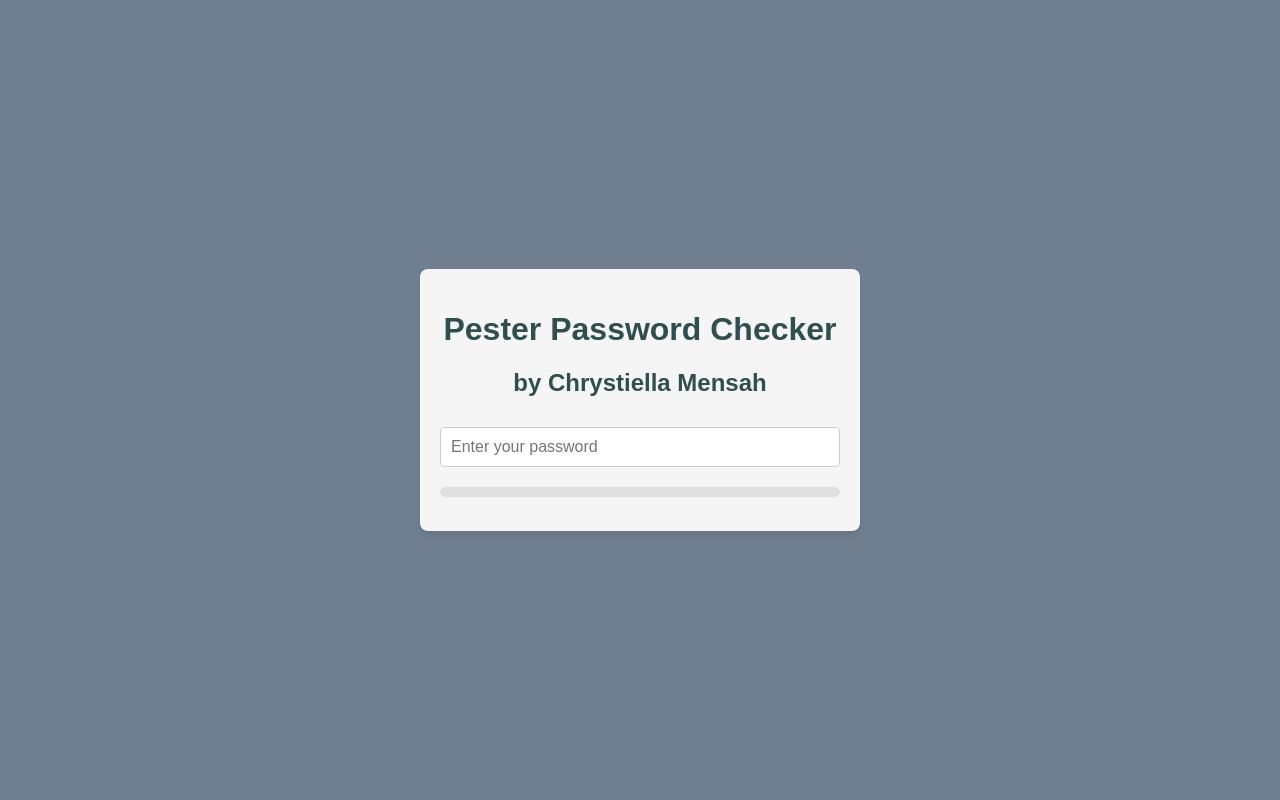
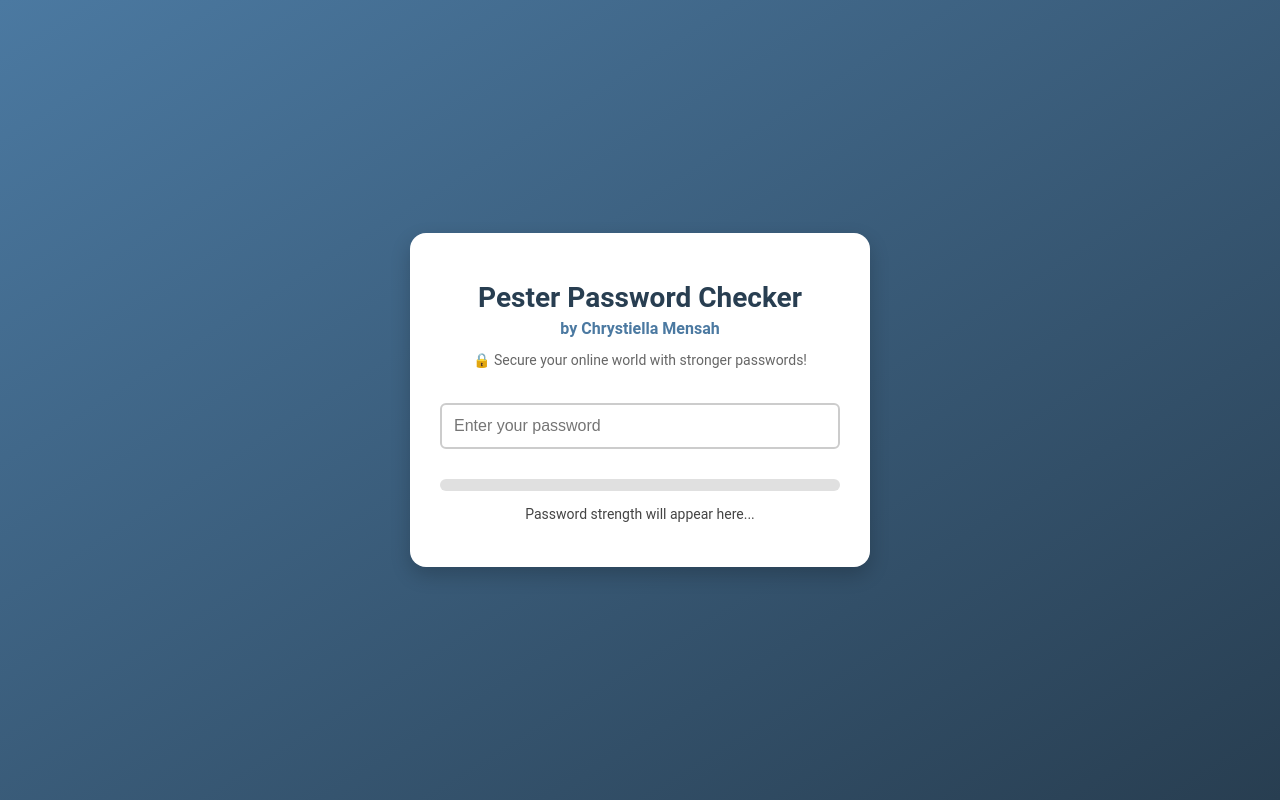
Before and after one commit to chrystiella/Pester-Checker, a plain HTML site: page index.html in a window 1280 px wide. Drawn offline with Linux system fonts and the light colour scheme.

Commit message:
Updated UI design of the website.

```diff
--- a/index.html
+++ b/index.html
@@ -6,17 +6,17 @@
   <title>Pester Password Checker</title>
   <link rel="stylesheet" href="styles.css">
   <script src="script.js" defer></script>
-
 </head>
 <body>
   <div class="container">
     <h1>Pester Password Checker</h1>
     <h2>by Chrystiella Mensah</h2>
+    <p class="subtitle">🔒 Secure your online world with stronger passwords!</p>
     <input type="password" id="password" placeholder="Enter your password">
     <div id="strength-bar">
       <span></span>
     </div>
-    <p id="strength-text"></p>
+    <p id="strength-text">Password strength will appear here...</p>
     <ul id="suggestions"></ul>
   </div>
 </body>
--- a/styles.css
+++ b/styles.css
@@ -5,37 +5,62 @@ body {
   justify-content: center;
   align-items: center;
   height: 100vh;
-  font-family: Arial, sans-serif;
-  background-color: slategray;
+  font-family: 'Roboto', Arial, sans-serif;
+  background: linear-gradient(to bottom right, #4b79a1, #283e51);
+  color: #333;
 }
 
 .container {
   text-align: center;
-  background-color: whitesmoke;
-  padding: 20px;
-  border-radius: 8px;
-  box-shadow: 0 4px 8px rgba(0, 0, 0, 0.1);
+  background-color: #ffffff;
+  padding: 30px;
+  border-radius: 16px;
+  box-shadow: 0 8px 20px rgba(0, 0, 0, 0.2);
   width: 100%;
   max-width: 400px;
 }
 
+h1 {
+  color: #283e51;
+  font-size: 28px;
+  margin-bottom: 5px;
+}
+
+h2 {
+  color: #4b79a1;
+  font-size: 16px;
+  margin-top: 0;
+}
+
+.subtitle {
+  font-size: 14px;
+  color: #666;
+  margin-bottom: 20px;
+}
+
 #password {
   width: 100%;
-  padding: 10px;
-  margin: 10px 0;
+  padding: 12px;
+  margin: 15px 0;
   font-size: 16px;
-  border: 1px solid #ccc;
-  border-radius: 4px;
+  border: 2px solid #ccc;
+  border-radius: 6px;
   box-sizing: border-box;
+  transition: border-color 0.3s ease;
+}
+
+#password:focus {
+  border-color: #4b79a1;
+  outline: none;
 }
 
 #strength-bar {
   width: 100%;
-  height: 10px;
+  height: 12px;
   background-color: #e0e0e0;
-  border-radius: 5px;
+  border-radius: 6px;
   overflow: hidden;
-  margin: 10px 0;
+  margin: 15px 0;
 }
 
 #strength-bar span {
@@ -44,22 +69,31 @@ body {
   width: 0;
   background-color: #ff4d4d;
   transition: width 0.3s ease;
+  border-radius: 6px;
 }
 
 #strength-text {
   font-size: 14px;
-  color: #333;
+  color: #444;
+  margin-top: 10px;
 }
 
 #suggestions {
   list-style: none;
   padding: 0;
-  margin: 0;
-  font-size: 12px;
-  color: #666;
+  margin: 15px 0;
+  font-size: 14px;
+  color: #333;
   text-align: left;
 }
 
-h2, h1 {
-  color: darkslategray;
+#suggestions li {
+  margin-bottom: 5px;
 }
+
+@media (max-width: 480px) {
+  .container {
+    padding: 20px;
+    width: 90%;
+  }
+}
```
